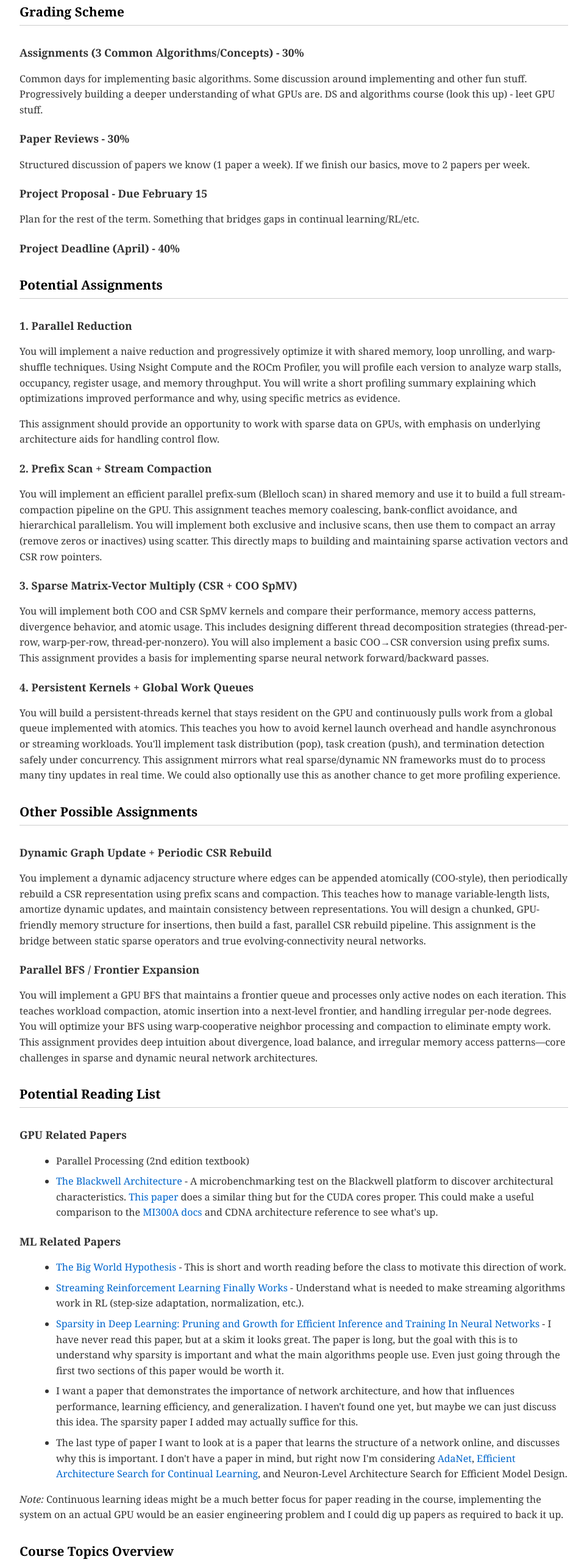
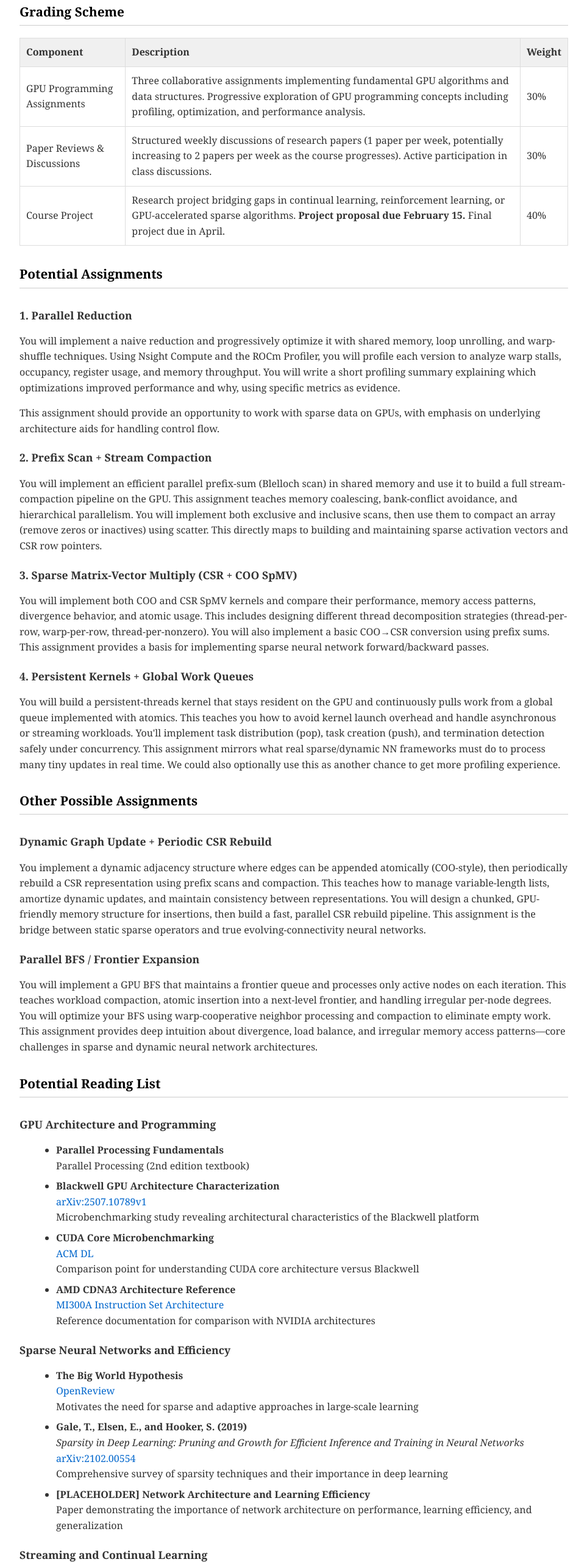
Before and after one commit to Sir-NoChill/gpu-rl, a plain HTML site: page index.html in a window 1280 px wide. Shown: the part 2417-4979 px from the top of the page at 61% size, without its empty margins (158-1121 px from the left). Drawn offline with Linux system fonts and the light colour scheme.

Commit message:
impl: Refactor to make it nicer

```diff
--- a/index.html
+++ b/index.html
@@ -242,26 +242,32 @@
 
     <h2>Grading Scheme</h2>
 
-    <div class="section">
-        <h3>Assignments (3 Common Algorithms/Concepts) - 30%</h3>
-        <p>
-            Common days for implementing basic algorithms. Some discussion around implementing and other fun stuff.
-            Progressively building a deeper understanding of what GPUs are. DS and algorithms course (look this up) -
-            leet GPU stuff.
-        </p>
-
-        <h3>Paper Reviews - 30%</h3>
-        <p>
-            Structured discussion of papers we know (1 paper a week). If we finish our basics, move to 2 papers per week.
-        </p>
-
-        <h3>Project Proposal - Due February 15</h3>
-        <p>
-            Plan for the rest of the term. Something that bridges gaps in continual learning/RL/etc.
-        </p>
-
-        <h3>Project Deadline (April) - 40%</h3>
-    </div>
+    <table class="grading-table">
+        <thead>
+            <tr>
+                <th>Component</th>
+                <th>Description</th>
+                <th>Weight</th>
+            </tr>
+        </thead>
+        <tbody>
+            <tr>
+                <td>GPU Programming Assignments</td>
+                <td>Three collaborative assignments implementing fundamental GPU algorithms and data structures. Progressive exploration of GPU programming concepts including profiling, optimization, and performance analysis.</td>
+                <td>30%</td>
+            </tr>
+            <tr>
+                <td>Paper Reviews & Discussions</td>
+                <td>Structured weekly discussions of research papers (1 paper per week, potentially increasing to 2 papers per week as the course progresses). Active participation in class discussions.</td>
+                <td>30%</td>
+            </tr>
+            <tr>
+                <td>Course Project</td>
+                <td>Research project bridging gaps in continual learning, reinforcement learning, or GPU-accelerated sparse algorithms. <strong>Project proposal due February 15.</strong> Final project due in April.</td>
+                <td>40%</td>
+            </tr>
+        </tbody>
+    </table>
 
 
     <h2>Potential Assignments</h2>
@@ -335,52 +341,72 @@
     <h2>Potential Reading List</h2>
 
     <div class="section">
-        <h3>GPU Related Papers</h3>
+        <h3>GPU Architecture and Programming</h3>
         <ul>
-            <li>Parallel Processing (2nd edition textbook)</li>
-            <li><a href="https://arxiv.org/abs/2507.10789v1">The Blackwell Architecture</a> - A microbenchmarking test on the Blackwell platform to discover architectural characteristics. <a href="https://dl.acm.org/doi/10.1145/3725843.3756041">This paper</a> does a similar thing but for the CUDA cores proper. This could make a useful comparison to the <a href="https://www.amd.com/content/dam/amd/en/documents/instinct-tech-docs/instruction-set-architectures/amd-instinct-mi300-cdna3-instruction-set-architecture.pdf">MI300A docs</a> and CDNA architecture reference to see what's up.</li>
+            <li>
+                <strong>Parallel Processing Fundamentals</strong><br>
+                Parallel Processing (2nd edition textbook)
+            </li>
+            <li>
+                <strong>Blackwell GPU Architecture Characterization</strong><br>
+                <a href="https://arxiv.org/abs/2507.10789v1">arXiv:2507.10789v1</a><br>
+                Microbenchmarking study revealing architectural characteristics of the Blackwell platform
+            </li>
+            <li>
+                <strong>CUDA Core Microbenchmarking</strong><br>
+                <a href="https://dl.acm.org/doi/10.1145/3725843.3756041">ACM DL</a><br>
+                Comparison point for understanding CUDA core architecture versus Blackwell
+            </li>
+            <li>
+                <strong>AMD CDNA3 Architecture Reference</strong><br>
+                <a href="https://www.amd.com/content/dam/amd/en/documents/instinct-tech-docs/instruction-set-architectures/amd-instinct-mi300-cdna3-instruction-set-architecture.pdf">MI300A Instruction Set Architecture</a><br>
+                Reference documentation for comparison with NVIDIA architectures
+            </li>
         </ul>
 
-        <h3>ML Related Papers</h3>
+        <h3>Sparse Neural Networks and Efficiency</h3>
         <ul>
-            <li><a href="https://openreview.net/pdf?id=Sv7DazuCn8">The Big World Hypothesis</a> - This is short and worth reading before the class to motivate this direction of work.</li>
-            <li><a href="https://arxiv.org/abs/2410.14606">Streaming Reinforcement Learning Finally Works</a> - Understand what is needed to make streaming algorithms work in RL (step-size adaptation, normalization, etc.).</li>
-            <li><a href="https://arxiv.org/pdf/2102.00554">Sparsity in Deep Learning: Pruning and Growth for Efficient Inference and Training In Neural Networks</a> - I have never read this paper, but at a skim it looks great. The paper is long, but the goal with this is to understand why sparsity is important and what the main algorithms people use. Even just going through the first two sections of this paper would be worth it.</li>
-            <li>I want a paper that demonstrates the importance of network architecture, and how that influences performance, learning efficiency, and generalization. I haven't found one yet, but maybe we can just discuss this idea. The sparsity paper I added may actually suffice for this.</li>
-            <li>The last type of paper I want to look at is a paper that learns the structure of a network online, and discusses why this is important. I don't have a paper in mind, but right now I'm considering <a href="https://arxiv.org/pdf/1607.01097">AdaNet</a>, <a href="https://link.springer.com/chapter/10.1007/978-3-032-05461-6_13">Efficient Architecture Search for Continual Learning</a>, and Neuron-Level Architecture Search for Efficient Model Design.</li>
+            <li>
+                <strong>The Big World Hypothesis</strong><br>
+                <a href="https://openreview.net/pdf?id=Sv7DazuCn8">OpenReview</a><br>
+                Motivates the need for sparse and adaptive approaches in large-scale learning
+            </li>
+            <li>
+                <strong>Gale, T., Elsen, E., and Hooker, S. (2019)</strong><br>
+                <em>Sparsity in Deep Learning: Pruning and Growth for Efficient Inference and Training in Neural Networks</em><br>
+                <a href="https://arxiv.org/pdf/2102.00554">arXiv:2102.00554</a><br>
+                Comprehensive survey of sparsity techniques and their importance in deep learning
+            </li>
+            <li>
+                <strong>[PLACEHOLDER] Network Architecture and Learning Efficiency</strong><br>
+                Paper demonstrating the importance of network architecture on performance, learning efficiency, and generalization
+            </li>
+        </ul>
+
+        <h3>Streaming and Continual Learning</h3>
+        <ul>
+            <li>
+                <strong>Streaming Reinforcement Learning Finally Works</strong><br>
+                <a href="https://arxiv.org/abs/2410.14606">arXiv:2410.14606</a><br>
+                Requirements for successful streaming algorithms in RL (step-size adaptation, normalization, etc.)
+            </li>
+            <li>
+                <strong>[PLACEHOLDER] Online Network Structure Learning</strong><br>
+                Paper on learning network structure online during training<br>
+                <em>Candidates:</em>
+                <ul style="margin-top: 5px;">
+                    <li><a href="https://arxiv.org/pdf/1607.01097">AdaNet: Adaptive Structural Learning of Artificial Neural Networks</a></li>
+                    <li><a href="https://link.springer.com/chapter/10.1007/978-3-032-05461-6_13">Efficient Architecture Search for Continual Learning</a></li>
+                    <li>Neuron-Level Architecture Search for Efficient Model Design</li>
+                </ul>
+            </li>
         </ul>
 
         <p>
-            <em>Note:</em> Continuous learning ideas might be a much better focus for paper reading in the course,
-            implementing the system on an actual GPU would be an easier engineering problem and I could dig up
-            papers as required to back it up.
+            <em>Note:</em> Continuous learning ideas might be a much better focus for paper reading in the course.
+            Implementing the system on an actual GPU would be an easier engineering problem and additional papers
+            can be sourced as required.
         </p>
-    </div>
-
-    <h2>Course Topics Overview</h2>
-
-    <div class="section">
-        <h3>CUDA/HIP Programming Systems</h3>
-        <p><strong>Phase 1:</strong> A library of common functions/tools/utilities + GPGPU profiling tools + Multi-GPU versions</p>
-        <ul>
-            <li>Implementing common utilities</li>
-            <li>Implementing common algorithms</li>
-            <li>Fundamentals</li>
-            <li>Memory systems</li>
-            <li>Finding papers? Let's look at some</li>
-            <li>Open XLA backend? SPIRV? JAX?</li>
-        </ul>
-
-        <h3>Sparse Networks Context</h3>
-        <ul>
-            <li>In ML scaling → bigger is not better</li>
-            <li>Scaling doesn't make sense in the current paradigm</li>
-            <li>Squeezing as much as possible out of data</li>
-            <li>Learning the network structure (hardware does not suit it)</li>
-            <li>Build in the biases that make it effective for some problems</li>
-            <li>Build in the specific capture techniques</li>
-            <li>Current methods don't <em>really</em> scale</li>
-        </ul>
     </div>
     <footer style="margin-top: 50px; padding-top: 20px; border-top: 1px solid #ccc; color: #666; font-size: 0.9em;">
 
```
